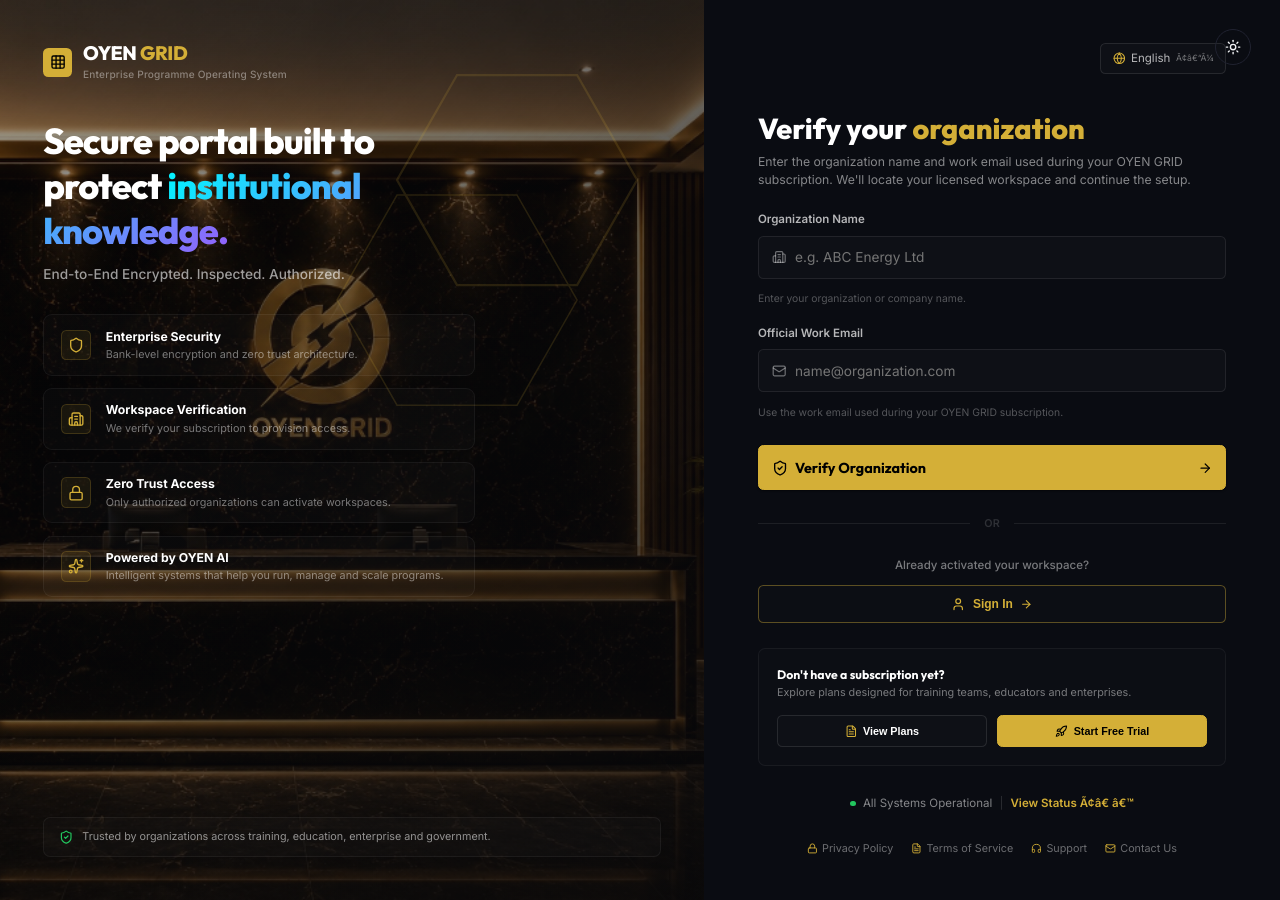
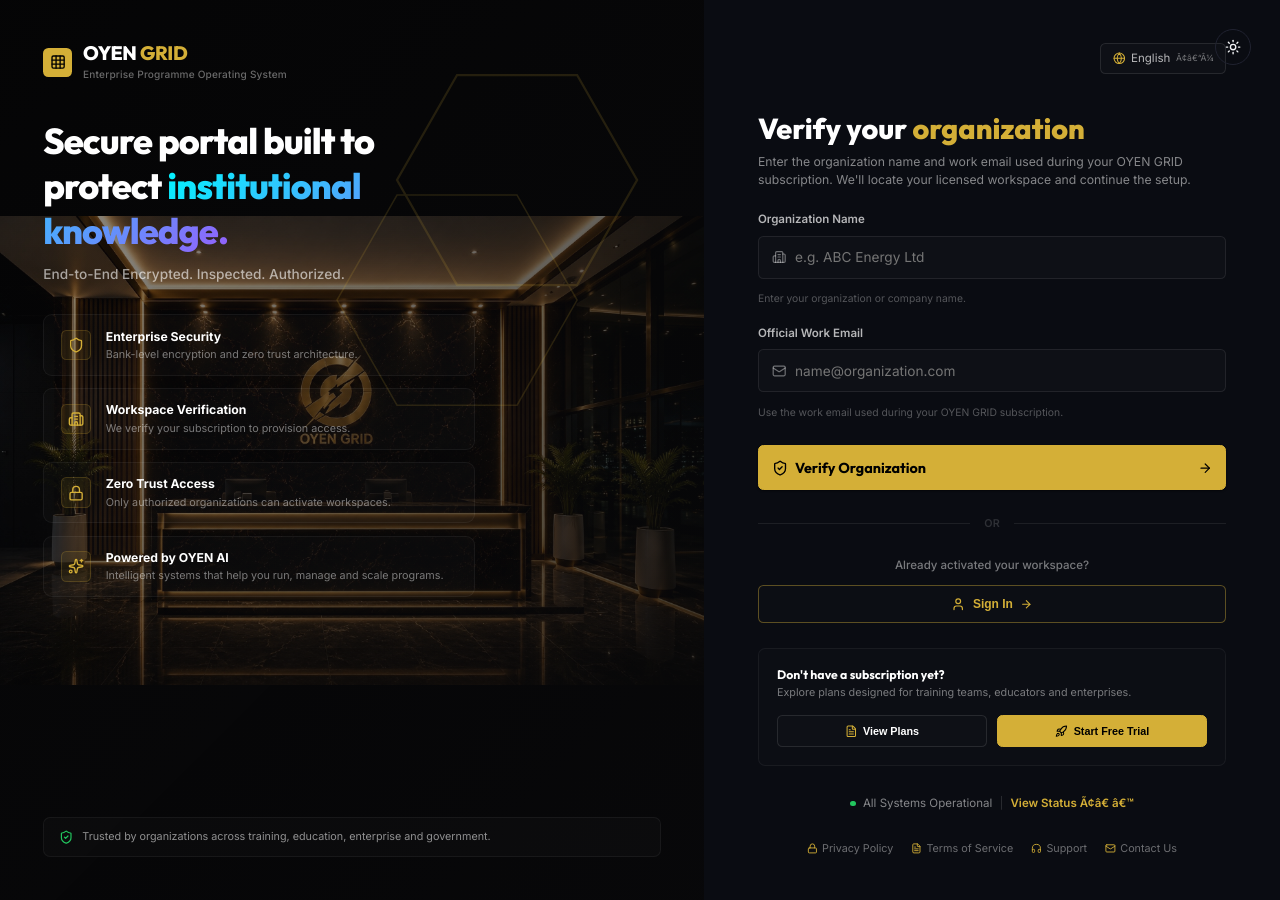
Before and after one commit to oyenhq-design/oyengridwebapp, a React (Vite) app: page / in a window 1280 px wide. Built offline with nearby package versions, Linux system fonts and the light colour scheme.

Commit message:
style: revert background image size to contain to show full width and height without cropping

```diff
--- a/src/index.css
+++ b/src/index.css
@@ -127,7 +127,7 @@
 .brand-panel {
   position: relative;
   background-image: url('./assets/mountain_bg.jpg');
-  background-size: auto 100%;
+  background-size: contain;
   background-repeat: no-repeat;
   background-position: center;
   background-color: #030303;
```
